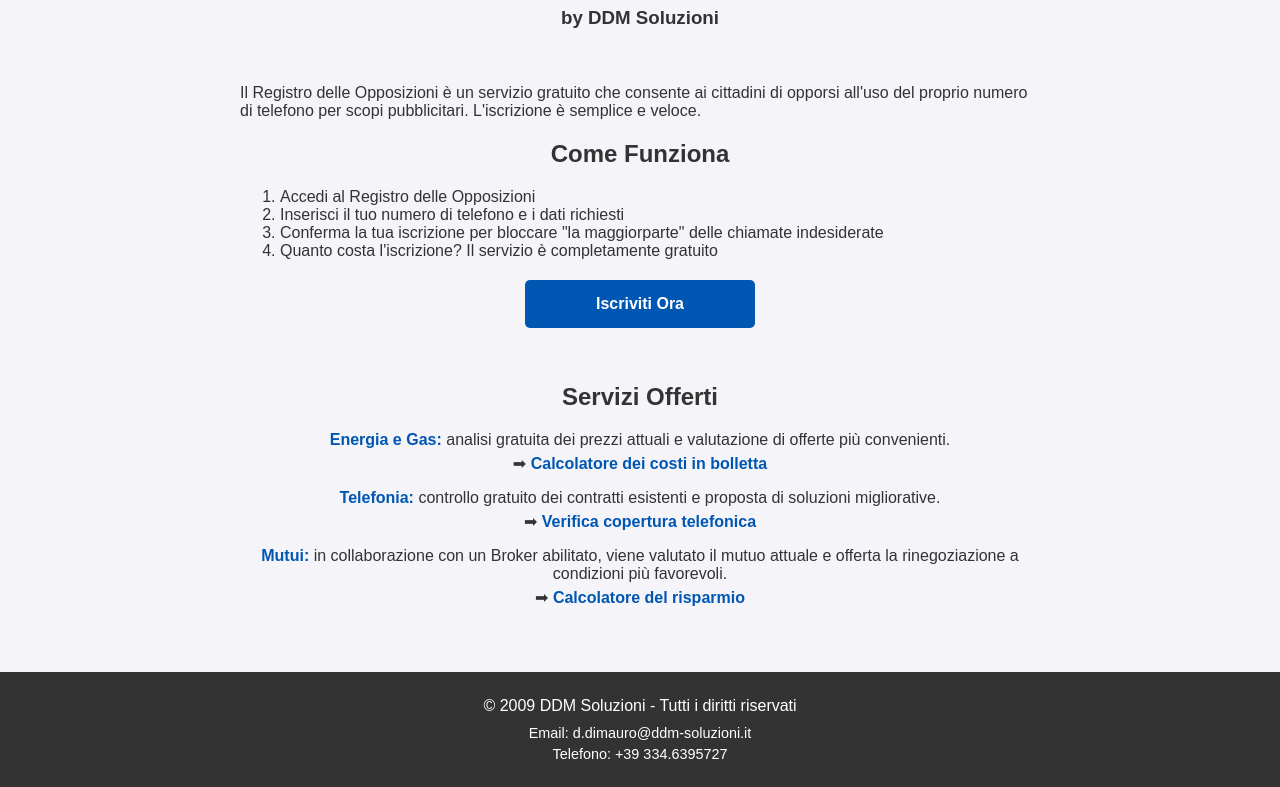
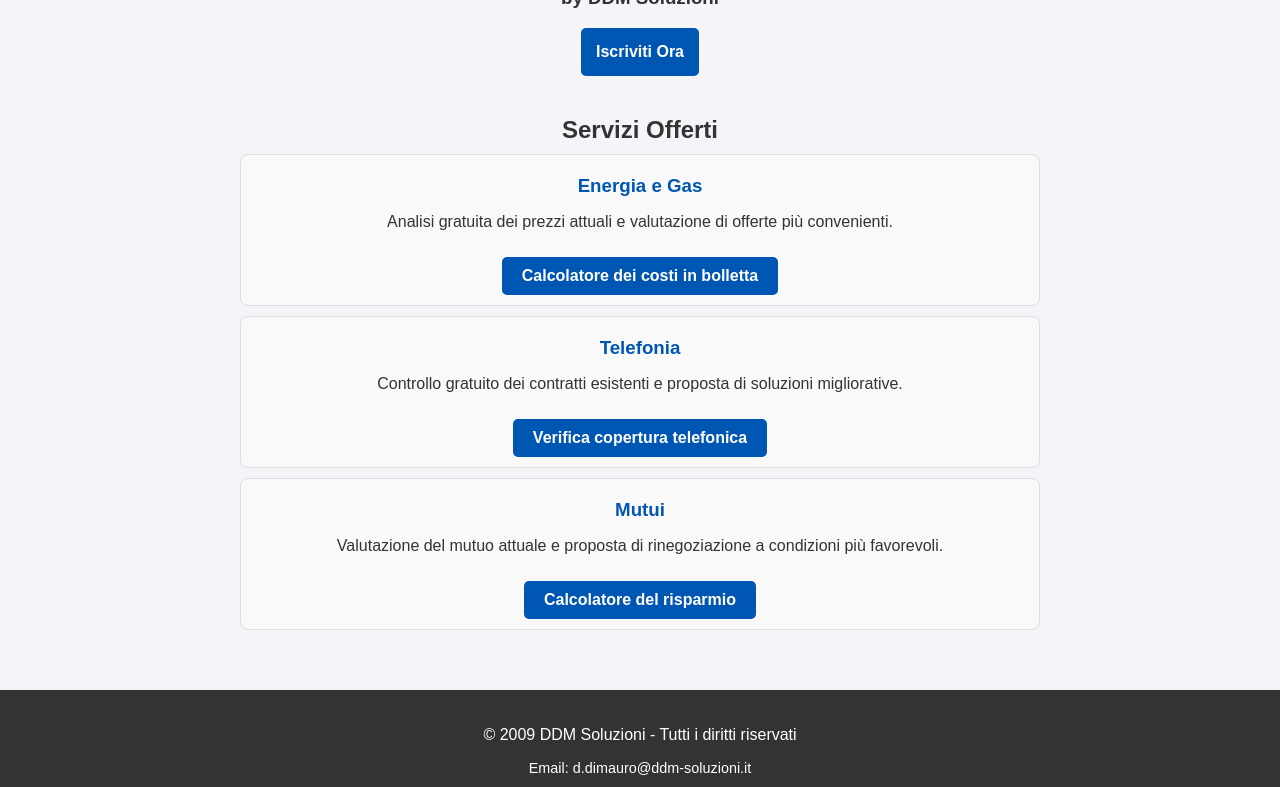
Before and after one commit to Dandim80/RPO-e-servizi, a plain HTML site: page index.html in a window 1280 px wide. Shown: the part 113-900 px from the top of the page. Drawn offline with Linux system fonts and the light colour scheme.

Commit message:
Update index.html

```diff
--- a/index.html
+++ b/index.html
@@ -4,7 +4,6 @@
     <meta charset="UTF-8">
     <meta name="viewport" content="width=device-width, initial-scale=1.0">
     <title>Iscrizione al Registro delle Opposizioni by DDM Soluzioni</title>
-
     <style>
         body {
             font-family: Arial, sans-serif;
@@ -19,31 +18,15 @@
             margin: 0 auto;
             padding: 20px;
         }
-        header {
+        header, .services {
             text-align: center;
-            padding: 20px 0;
+            margin-bottom: 20px;
         }
         header h1 {
             color: #0056b3;
         }
-        .intro, .faq, .about {
-            margin-bottom: 20px;
-        }
-        .faq h2, .intro h2, .about h2 {
-            color: #333;
-        }
-        .faq-item {
-            margin-top: 10px;
-        }
-        .faq-item h3 {
-            font-size: 1em;
-            color: #0056b3;
-        }
         .cta-button {
-            display: block;
-            width: 100%;
-            max-width: 200px;
-            margin: 20px auto;
+            display: inline-block;
             padding: 15px;
             background-color: #0056b3;
             color: white;
@@ -52,8 +35,39 @@
             font-weight: bold;
             border-radius: 5px;
             transition: background-color 0.3s;
+            margin-bottom: 20px;
         }
         .cta-button:hover {
+            background-color: #00408a;
+        }
+        .services h2 {
+            color: #333;
+            margin-bottom: 10px;
+        }
+        .service-item {
+            padding: 10px;
+            margin: 10px 0;
+            border: 1px solid #ddd;
+            border-radius: 8px;
+            background-color: #f9f9f9;
+        }
+        .service-item h3 {
+            color: #0056b3;
+            margin: 10px 0;
+        }
+        .service-button {
+            display: inline-block;
+            padding: 10px 20px;
+            background-color: #0056b3;
+            color: white;
+            text-align: center;
+            text-decoration: none;
+            font-weight: bold;
+            border-radius: 5px;
+            transition: background-color 0.3s;
+            margin-top: 10px;
+        }
+        .service-button:hover {
             background-color: #00408a;
         }
         footer {
@@ -63,41 +77,9 @@
             color: white;
             margin-top: 20px;
         }
-        footer p {
-            margin: 5px 0;
-        }
         .contact-info {
             margin-top: 10px;
             font-size: 0.9em;
-        }
-        .centered {
-            text-align: center;
-        }
-        .services {
-            padding: 15px;
-        }
-        .service-item {
-            margin: 10px 0;
-            font-size: 1rem;
-        }
-        .service-item p {
-            margin-bottom: 5px;
-        }
-        .link-paragraph {
-            margin-top: 5px;
-        }
-        .service-item a {
-            color: #0056b3;
-            text-decoration: none;
-            font-weight: bold;
-        }
-        .service-item a:hover {
-            color: #003366;
-        }
-        h2 {
-            text-align: center;
-            color: #333;
-            margin-bottom: 20px;
         }
     </style>
 </head>
@@ -107,41 +89,28 @@
     <header>
         <h1>Iscrizione al Registro delle Opposizioni</h1>
         <h3>by DDM Soluzioni</h3>
+        <a class="cta-button" href="https://cittadino.registrodelleopposizioni.it/iscrizione/passo1/" target="_blank">Iscriviti Ora</a>
     </header>
 
-        <section class="intro">
-            <p>Il Registro delle Opposizioni è un servizio gratuito che consente ai cittadini di opporsi all'uso del proprio numero di telefono per scopi pubblicitari. L'iscrizione è semplice e veloce.</p>
-        </section>
+    <section class="services">
+        <h2>Servizi Offerti</h2>
 
-        <section class="how-it-works">
-            <h2>Come Funziona</h2>
-            <ol>
-                <li>Accedi al Registro delle Opposizioni</li>
-                <li>Inserisci il tuo numero di telefono e i dati richiesti</li>
-                <li>Conferma la tua iscrizione per bloccare "la maggiorparte" delle chiamate indesiderate</li>
-                <li>Quanto costa l'iscrizione? Il servizio è completamente gratuito</li>
-            </ol>
-        </section>
-
-        <a class="cta-button" href="https://cittadino.registrodelleopposizioni.it/iscrizione/passo1/" target="_blank">
-            Iscriviti Ora
-        </a>
-
-        <section class="services">
-            <h2>Servizi Offerti</h2> <!-- Titolo della sezione -->
-            <div class="service-item" style="text-align: center;">
-                <p><strong style="color: #0056b3;">Energia e Gas:</strong> analisi gratuita dei prezzi attuali e valutazione di offerte più convenienti.</p>
-                <p class="link-paragraph"> ➡ <a href="https://dandim80.github.io/Index.html" target="_blank">Calcolatore dei costi in bolletta</a></p>
+        <div class="service-item">
+            <h3>Energia e Gas</h3>
+            <p>Analisi gratuita dei prezzi attuali e valutazione di offerte più convenienti.</p>
+            <a class="service-button" href="https://dandim80.github.io/Index.html" target="_blank">Calcolatore dei costi in bolletta</a>
         </div>
 
-            <div class="service-item" style="text-align: center;">
-                <p><strong style="color: #0056b3;">Telefonia:</strong> controllo gratuito dei contratti esistenti e proposta di soluzioni migliorative.</p>
-                <p class="link-paragraph"> ➡ <a href="https://dandim80.github.io/verifica-coperture/" target="_blank">Verifica copertura telefonica</a></p>
+        <div class="service-item">
+            <h3>Telefonia</h3>
+            <p>Controllo gratuito dei contratti esistenti e proposta di soluzioni migliorative.</p>
+            <a class="service-button" href="https://dandim80.github.io/verifica-coperture/" target="_blank">Verifica copertura telefonica</a>
         </div>
 
-            <div class="service-item" style="text-align: center;">
-                <p><strong style="color: #0056b3;">Mutui:</strong> in collaborazione con un Broker abilitato, viene valutato il mutuo attuale e offerta la rinegoziazione a condizioni più favorevoli.</p>
-                <p class="link-paragraph">➡ <a href="https://dandim80.github.io/Surroga-e-Analisi-/Index.html" target="_blank">Calcolatore del risparmio</a></p>
+        <div class="service-item">
+            <h3>Mutui</h3>
+            <p>Valutazione del mutuo attuale e proposta di rinegoziazione a condizioni più favorevoli.</p>
+            <a class="service-button" href="https://dandim80.github.io/Surroga-e-Analisi-/Index.html" target="_blank">Calcolatore del risparmio</a>
         </div>
     </section>
 </div>
```
Lines whose indentation alone changed are shown as unchanged.
